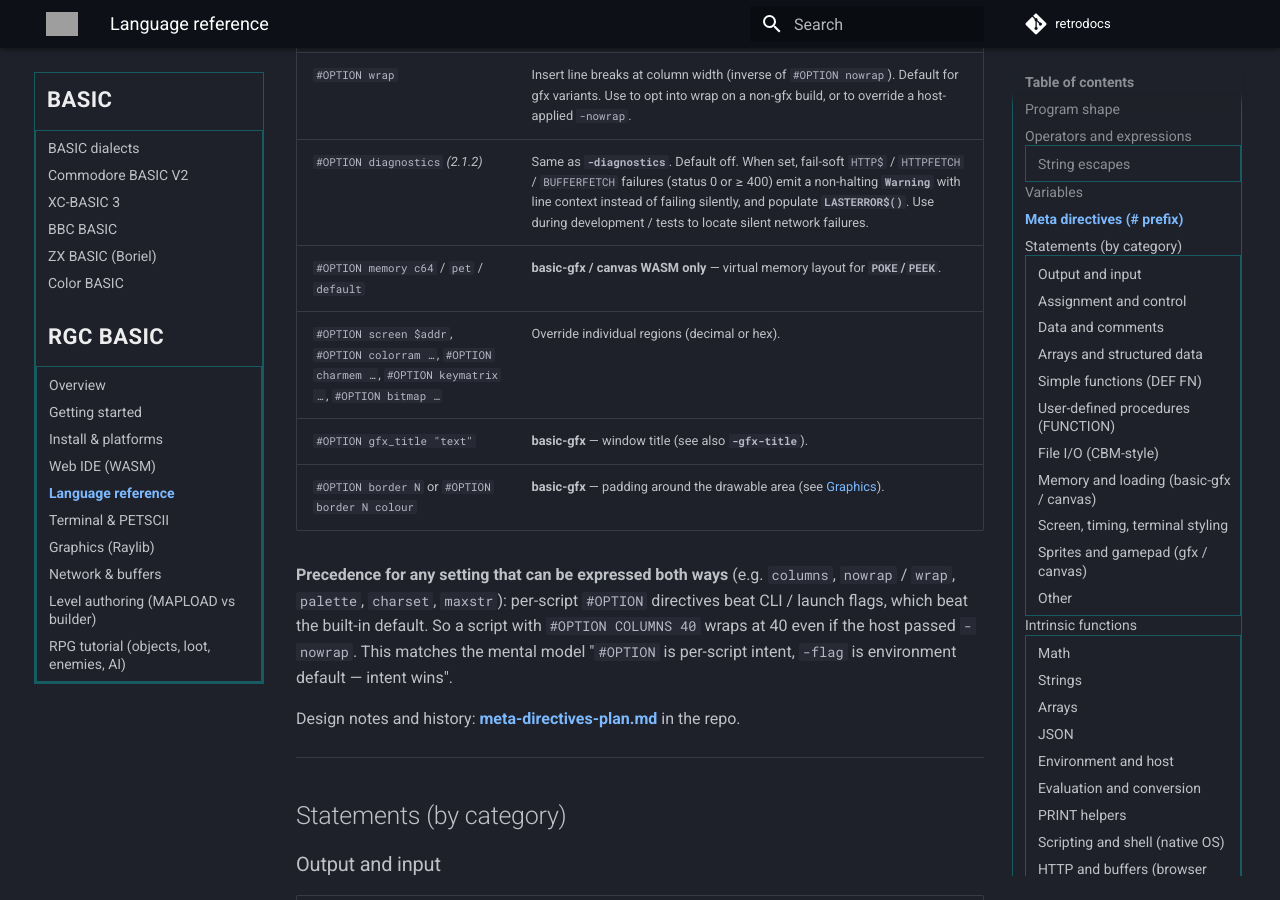
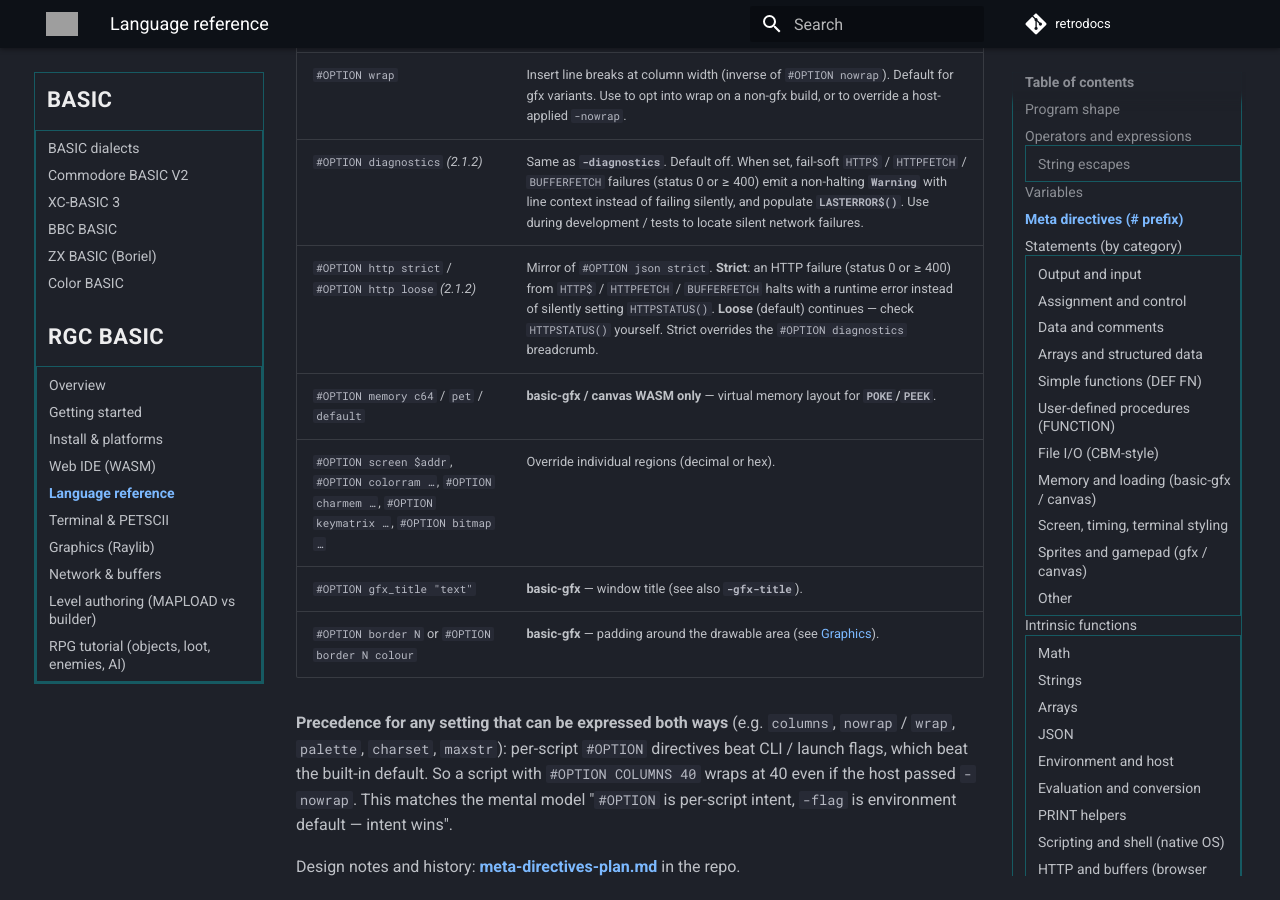
Before and after one commit to omiq/retrodocs, an MkDocs documentation site: the page built from docs/basic/rgc-basic/language.md, in a window 1280 px wide and 900 px high, scrolled down 3342 px. Built offline with MkDocs 1.6.1 and Material for MkDocs 9.7.7, drawn with Linux system fonts in a browser that asks for light colours; comment, search, counter and statistics services are not loaded; grey boxes are pictures that could not be loaded.

Commit message:
rgc-basic: document #OPTION http strict / loose
Companion to rgc-basic wishlist 3e. New meta-directive row mirroring
#OPTION json strict: strict escalates HTTP failures to runtime errors.

```diff
--- a/docs/basic/rgc-basic/language.md
+++ b/docs/basic/rgc-basic/language.md
@@ -85,6 +85,7 @@ Processed at **load time**. **`#OPTION`** values in the file **override** the sa
 | `#OPTION nowrap` | Do not wrap at column width. Default for non-gfx variants (`basic`, `basic-wasm`); the host terminal / browser pane handles its own wrapping. |
 | `#OPTION wrap` | Insert line breaks at column width (inverse of `#OPTION nowrap`). Default for gfx variants. Use to opt into wrap on a non-gfx build, or to override a host-applied `-nowrap`. |
 | `#OPTION diagnostics` *(2.1.2)* | Same as **`-diagnostics`**. Default off. When set, fail-soft `HTTP$` / `HTTPFETCH` / `BUFFERFETCH` failures (status 0 or ≥ 400) emit a non-halting **`Warning`** with line context instead of failing silently, and populate **`LASTERROR$()`**. Use during development / tests to locate silent network failures. |
+| `#OPTION http strict` / `#OPTION http loose` *(2.1.2)* | Mirror of `#OPTION json strict`. **Strict**: an HTTP failure (status 0 or ≥ 400) from `HTTP$` / `HTTPFETCH` / `BUFFERFETCH` halts with a runtime error instead of silently setting `HTTPSTATUS()`. **Loose** (default) continues — check `HTTPSTATUS()` yourself. Strict overrides the `#OPTION diagnostics` breadcrumb. |
 | `#OPTION memory c64` / `pet` / `default` | **basic-gfx / canvas WASM only** — virtual memory layout for **`POKE`/`PEEK`**. |
 | `#OPTION screen $addr`, `#OPTION colorram …`, `#OPTION charmem …`, `#OPTION keymatrix …`, `#OPTION bitmap …` | Override individual regions (decimal or hex). |
 | `#OPTION gfx_title "text"` | **basic-gfx** — window title (see also **`-gfx-title`**). |
```
